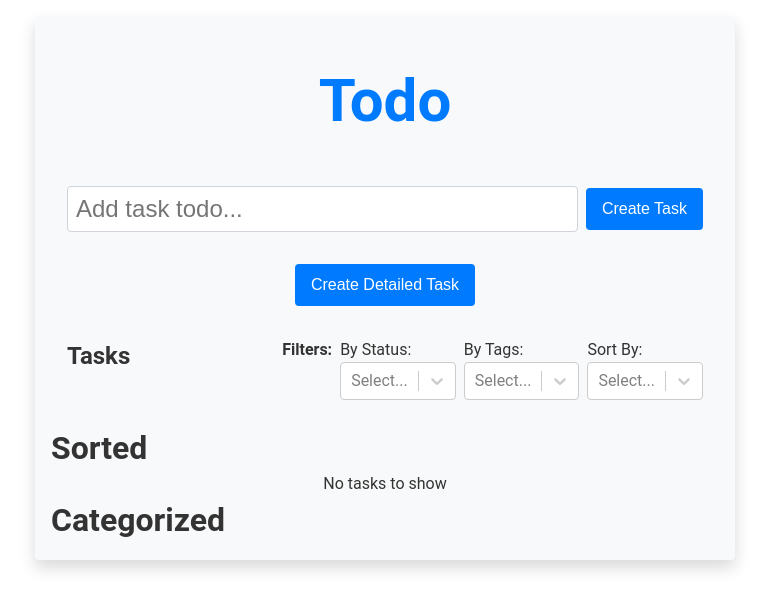
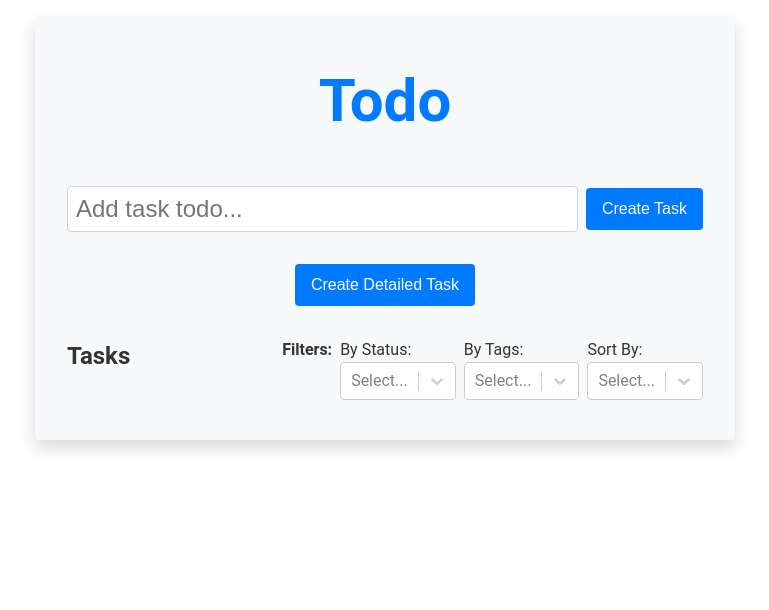
Before and after one commit to fyrepenguin/todo, a React (Create React App) app: page / in a window 1280 px wide. Shown: the top 610 px of the page, without its empty margins (255-1024 px from the left). Built offline with nearby package versions, Linux system fonts and the light colour scheme.

Commit message:
filter tasks

```diff
--- a/src/App.css
+++ b/src/App.css
@@ -64,8 +64,8 @@ h1,h2,h3,h4,h5,h6, p {
   padding: 0.5rem 1rem;
   justify-content: space-between;
 }
-.task-header {
-
+.tasks-container-header {
+  border-top: 1px solid #ced4da;
 }
 .task-header h4 {
   padding-right: 1.25rem;
--- a/src/components/TodoList.js
+++ b/src/components/TodoList.js
@@ -217,16 +217,12 @@ const TodoList = ({ tasks, onCreate, onUpdate, onDelete }) => {
         </div>
       </div>
       <div className="tasks-container">
-        <h1>Sorted</h1>
-        {sortedTasks.length > 0 ?
-          sortedTasks.filter(task => !task.completed).map((task, index) => <TaskItem task={task} index={index} onDelete={onDelete} onUpdate={onUpdate} key={index} />) : <p style={{ textAlign: 'center' }}>No tasks to show</p>}
-        <h1>Categorized</h1>
         {/* Today Tasks */}
         {categorisedTasks.today.length > 0 && <div className="tasks-container-header">
           <h3>Today</h3>
           {categorisedTasks.today.filter(task => !task.completed).map((task, index) => <TaskItem task={task} index={index} onDelete={onDelete} onUpdate={onUpdate} key={index} />)}</div>}
         {/* This Week Tasks */}
-        {categorisedTasks.thisWeek.filter(task => !categorisedTasks.today.includes(task)).length > 0 && <div className="tasks-container-header">
+        {categorisedTasks.thisWeek.filter(task => !task.completed).filter(task => !categorisedTasks.today.includes(task)).length > 0 && <div className="tasks-container-header">
           <h3>This Week</h3>
           {/* filter today tasks */}
           {categorisedTasks.thisWeek.filter(task => !categorisedTasks.today.includes(task)).map((task, index) => <TaskItem task={task} index={index} onDelete={onDelete} onUpdate={onUpdate} key={index} />)}</div>}
@@ -235,6 +231,9 @@ const TodoList = ({ tasks, onCreate, onUpdate, onDelete }) => {
         {categorisedTasks.overDue.length > 0 && <div className="tasks-container-header">
           <h3>Overdue</h3>
           {categorisedTasks.overDue.map((task, index) => <TaskItem task={task} index={index} onDelete={onDelete} onUpdate={onUpdate} key={index} />)}</div>}
+        {sortedTasks.length > 0 &&
+          <div className='tasks-container-header'>
+            {sortedTasks.filter(task => !task.completed).filter(task => !categorisedTasks.today.includes(task)).filter(task => !categorisedTasks.thisWeek.includes(task)).map((task, index) => <TaskItem task={task} index={index} onDelete={onDelete} onUpdate={onUpdate} key={index} />)} </div>}
         {/* Completed Tasks */}
         {categorisedTasks.completed.length > 0 && <div className="tasks-container-header">
           <h3>Completed</h3>
```
